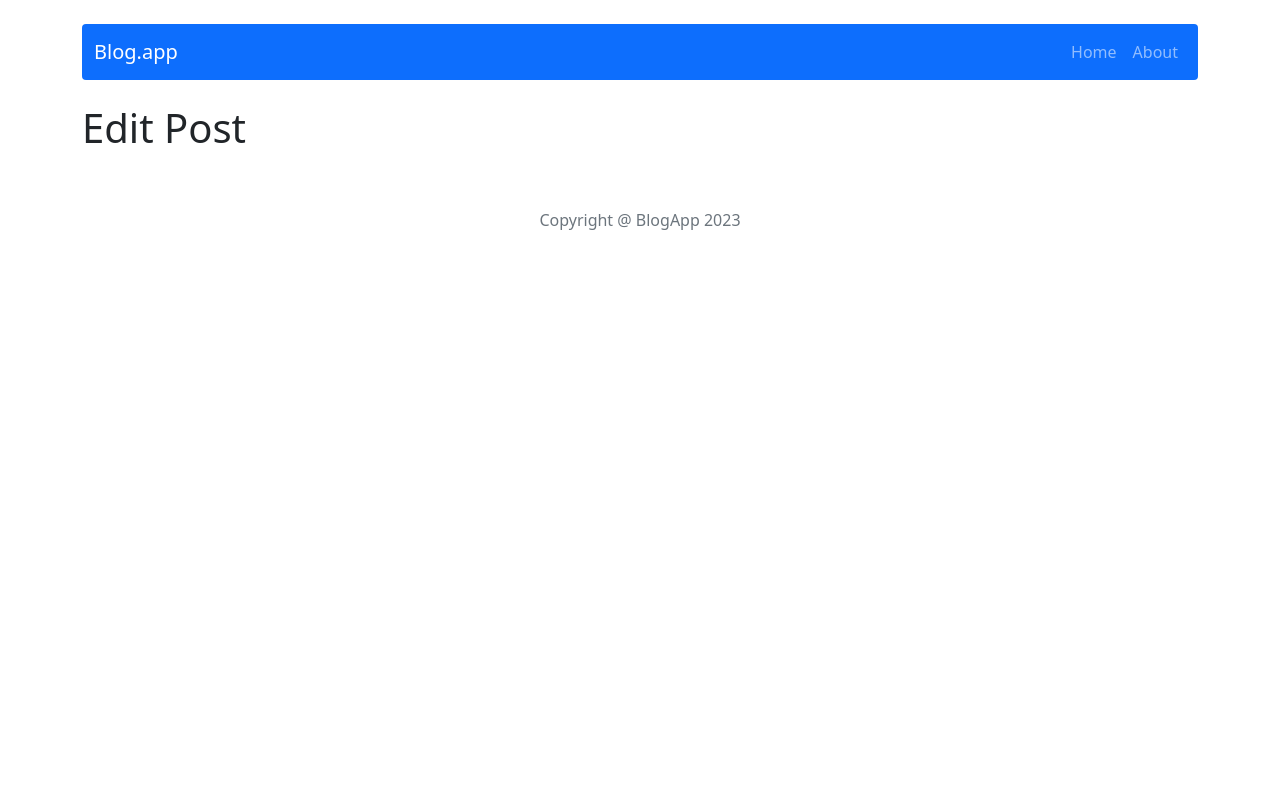
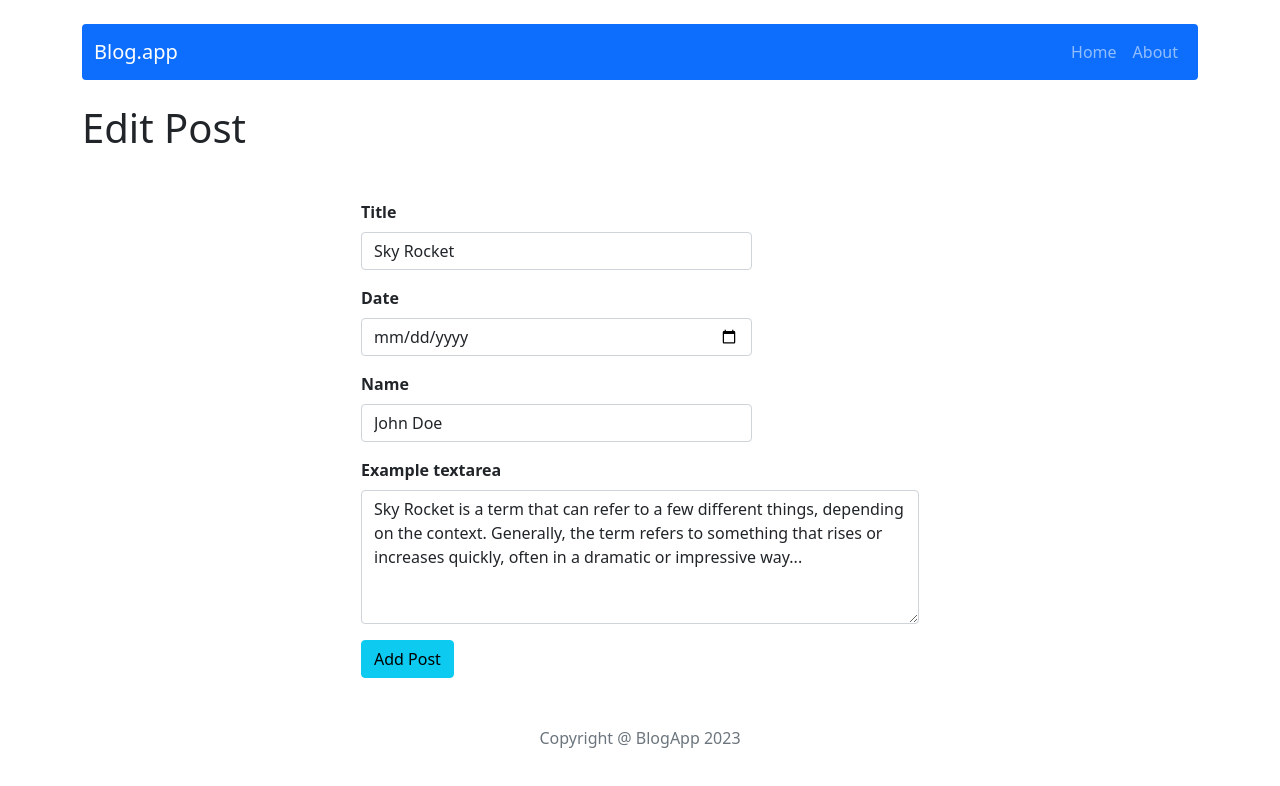
Before and after one commit to JankiJans/react-blogApp, a React (Create React App) app: page /post/edit/1 in a window 1280 px wide. Shown: the top 786 px of the page. Built offline with nearby package versions, Linux system fonts and the light colour scheme.

Commit message:
add EditPostForm function, PostForm and install http package

```diff
--- a/package.json
+++ b/package.json
@@ -7,6 +7,7 @@
     "@testing-library/react": "^13.4.0",
     "@testing-library/user-event": "^13.5.0",
     "bootstrap": "5.1.3",
+    "http-server": "^14.1.1",
     "react": "^18.2.0",
     "react-bootstrap": "2.0",
     "react-dom": "^18.2.0",
--- a/src/components/Features/AddPostForm.js
+++ b/src/components/Features/AddPostForm.js
@@ -1,45 +1,20 @@
 import { addPost } from '../../redux/postsRedux';
 import { useDispatch } from 'react-redux';
-import { useState } from 'react';
+import { useNavigate } from 'react-router-dom';
+import PostForm from './PostForm';
 import shortid from 'shortid';
-import {Form, Button, Col} from 'react-bootstrap';
-import { useNavigate } from 'react-router-dom';
 
 const AddPostForm = () => {
   const dispach = useDispatch();
   const navigate = useNavigate();
 
-  const [title, setTitle] = useState('');
-  const [publishedDate, setPublishedDate] = useState('');
-  const [author, setAuthor] = useState('');
-  const [content, setContent] = useState('');
-
-  const handleSubmit = (e) => {
-    e.preventDefault();
-    dispach(addPost({id: shortid(), title, publishedDate, author, content,}));
+  const handleSubmit = post => {
+    dispach(addPost( {id: shortid(), ...post}));
     navigate('/');
   };
 
   return (
-    <div className="d-flex justify-content-center mt-5" >
-        <Col xs={6} md={6} lg={6}>
-            <Form onSubmit={handleSubmit}>
-                <Form.Group className="mb-3" controlId="postInformations">
-                    <Form.Label><strong>Title</strong></Form.Label>
-                    <Form.Control type="title" value={title} onChange={(e) => setTitle(e.target.value)} placeholder="Enter title" style={{ width: '70%' }}/>
-                    <Form.Label className="pt-3"><strong>Date</strong></Form.Label>
-                    <Form.Control type="date" value={publishedDate} onChange={(e) => setPublishedDate(e.target.value)} placeholder="Enter date" style={{ width: '70%' }}/>
-                    <Form.Label className="pt-3"><strong>Name</strong></Form.Label>
-                    <Form.Control type="name" value={author} onChange={(e) => setAuthor(e.target.value)} placeholder="Enter name" style={{ width: '70%' }}/>
-                </Form.Group>
-                <Form.Group className="mb-3" controlId="exampleForm.ControlTextarea1">
-                <Form.Label><strong>Example textarea</strong></Form.Label>
-                    <Form.Control as="textarea" value={content} onChange={(e) => setContent(e.target.value)} rows={5} placeholder="Write something here ..."/>
-                </Form.Group>
-                <Button variant="info" type="submit">Add Post</Button>
-            </Form>
-        </Col>
-    </div>
+    <PostForm action={handleSubmit} actionText="Add Post" />
   );
 }
 
--- /dev/null
+++ b/src/components/Features/EditPostForm.js
@@ -0,0 +1,25 @@
+import { useDispatch } from 'react-redux';
+import { editPost } from '../../redux/postsRedux';
+import { Navigate, useNavigate } from 'react-router-dom';
+import PostForm from './PostForm';
+import { useParams } from 'react-router-dom';
+import { useSelector } from 'react-redux';
+import { getPostsById } from '../../redux/postsRedux';
+
+const EditPostForm = () => {
+  const { id } = useParams(); //pobiera id z adresu url
+  const post = useSelector((state) => getPostsById(state, id)); //pobiera post o danym id
+
+  const navigate = useNavigate();
+  const dispatch = useDispatch();
+
+  const handleSubmit = (post) => {
+    dispatch(editPost({ ...post, id }));
+    navigate('/');
+  };
+
+  if (!post) return <Navigate to="/" />;
+  else return <PostForm action={handleSubmit} actionText="Edit Post" title={post.title} author={post.author} publishedDate={post.publishedDate} content={post.content}></PostForm>;
+};
+
+export default EditPostForm;
--- /dev/null
+++ b/src/components/Features/PostForm.js
@@ -0,0 +1,38 @@
+import { useState } from 'react';
+import { Form, Button, Col } from 'react-bootstrap';
+
+const PostForm = ({ action, actionText, ...props }) => {//średnio rozumiem
+  const [title, setTitle] = useState(props.title || '');
+  const [publishedDate, setPublishedDate] = useState(props.publishedDate || '');
+  const [author, setAuthor] = useState(props.author || '');
+  const [content, setContent] = useState(props.content || '');
+
+
+const handleSubmit = (e) => {
+  e.preventDefault();
+  action({ title, author, publishedDate, content });
+};
+
+  return (
+    <div className="d-flex justify-content-center mt-5">
+      <Col xs={6} md={6} lg={6}>
+        <Form onSubmit={handleSubmit}>
+          <Form.Group className="mb-3" controlId="postInformations">
+            <Form.Label><strong>Title</strong></Form.Label>
+            <Form.Control type="title" value={title} onChange={(e) => setTitle(e.target.value)} placeholder="Enter title" style={{ width: '70%' }} />
+            <Form.Label className="pt-3"><strong>Date</strong></Form.Label>
+            <Form.Control type="date" value={publishedDate} onChange={(e) => setPublishedDate(e.target.value)} placeholder="Enter date" style={{ width: '70%' }} />
+            <Form.Label className="pt-3"><strong>Name</strong></Form.Label>
+            <Form.Control type="name" value={author} onChange={(e) => setAuthor(e.target.value)} placeholder="Enter name" style={{ width: '70%' }} />
+          </Form.Group>
+          <Form.Group className="mb-3" controlId="exampleForm.ControlTextarea1">
+            <Form.Label><strong>Example textarea</strong></Form.Label>
+            <Form.Control as="textarea" value={content} onChange={(e) => setContent(e.target.value)} rows={5} placeholder="Write something here ..." />
+          </Form.Group>
+          <Button variant="info" type="submit">Add Post</Button>
+        </Form>
+      </Col>
+    </div>
+  );
+};
+export default PostForm;
--- a/src/components/Features/PostList.js
+++ b/src/components/Features/PostList.js
@@ -11,7 +11,7 @@
     <Row>
     {posts.map((post) => (
       <Col xs={12} md={6} lg={4} key={post.id} className="my-3">
-        <Card>
+        <Card style={{ width: '100%', height: '100%'}}>
           <Card.Body>
             <Card.Title>{post.title}</Card.Title>
             <Card.Subtitle className="mb-2 text-muted">{post.publishedDate}</Card.Subtitle>
--- a/src/components/pages/PostEdit/PostEdit.js
+++ b/src/components/pages/PostEdit/PostEdit.js
@@ -1,7 +1,10 @@
+import EditPostForm from "../../Features/EditPostForm";
+
 const PostEdit = () => {
   return (
     <div>
       <h1>Edit Post</h1>
+      <EditPostForm />
     </div>
   );
 };
--- a/src/redux/postsRedux.js
+++ b/src/redux/postsRedux.js
@@ -6,11 +6,13 @@
 const GENERATE_POSTS = createActionName('GENERATE_POSTS');
 const REMOVE_CARD = createActionName('REMOVE_CARD');
 const ADD_POST = createActionName('ADD_POST');
+const EDIT_POST = createActionName('EDIT_POST');
 
 //action creators
 export const generatePosts = payload => ({ type: GENERATE_POSTS, payload,});
 export const removeCard = payload => ({ type: REMOVE_CARD, payload,});
 export const addPost = payload => ({ type: ADD_POST, payload,});
+export const editPost = payload => ({ type: EDIT_POST, payload,});
 
 const postsRecuder = (statePart = [], action) => {
   switch (action.type) {
@@ -20,6 +22,8 @@
       return statePart.filter((post) => post.id !== action.payload);
     case ADD_POST:
       return [...statePart, { ...action.payload }];
+    case EDIT_POST:
+      return statePart.map(post => (post.id === action.payload.id ? { ...post, ...action.payload } : post));
     default:
       return statePart;
   }
```
Also changed, not shown: 1 other file (tests, documents, lock files or other folders).
